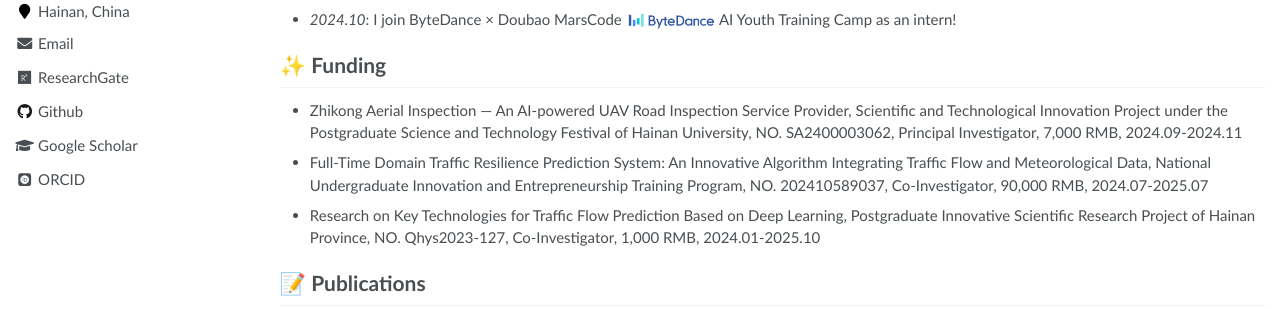
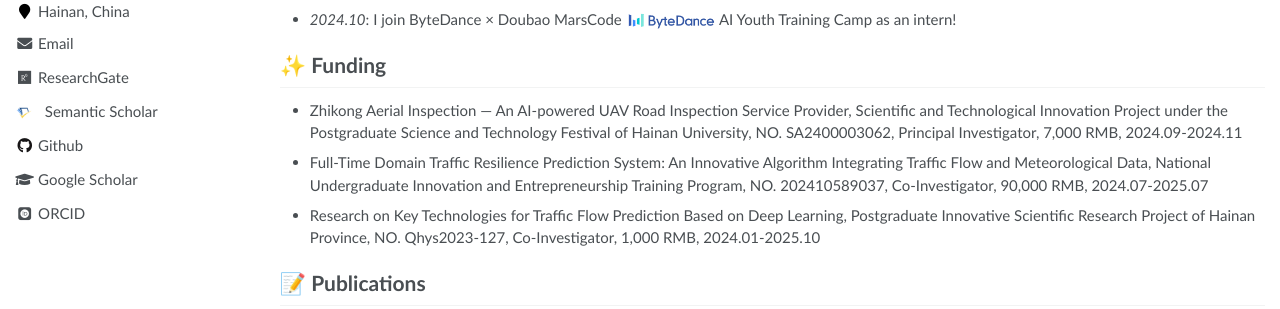
Before and after one commit to yuchaozhi/yuchaozhi.github.io, a Jekyll site: the page built from _pages/about.md, in a window 1280 px wide. Shown: the part 430-739 px from the top of the page. Built offline with Jekyll 4.4.1, drawn with Linux system fonts in a browser that asks for light colours; some web fonts are replaced.

Commit message:
update semantic scholar logo

```diff
--- a/_config.yml
+++ b/_config.yml
@@ -30,6 +30,7 @@ author:
   googlescholar    : "https://scholar.google.com/citations?user=bZ9TsCcAAAAJ"
   email            : "yuchaozhi@hainanu.edu.cn"
   researchgate     : "https://www.researchgate.net/profile/Chaozhi-Yu"
+  semanticscholar  : "https://www.semanticscholar.org/author/Chaozhi-Yu/2346930896"
   uri              :
   bitbucket        :
   codepen          :
--- a/_includes/author-profile.html
+++ b/_includes/author-profile.html
@@ -36,6 +36,9 @@
       {% endif %}
        {% if author.researchgate %}
         <li><a href="{{ author.researchgate }}"><i class="fab fa-fw fa-researchgate" aria-hidden="true"></i> ResearchGate</a></li>
+      {% endif %}
+      {% if author.semanticscholar %}
+        <li><a href="{{ author.semanticscholar }}"><img src="/images/semantic-scholar-logo.png" alt="Semantic Scholar" style="width: 18px; height: 18px; margin-right: 8px; vertical-align: middle;"> Semantic Scholar</a></li>
       {% endif %}
       {% if author.twitter %}
         <li><a href="https://twitter.com/{{ author.twitter }}"><i class="fab fa-fw fa-twitter-square" aria-hidden="true"></i> Twitter</a></li>
@@ -132,6 +135,9 @@
        {% if author.researchgate %}
         <a href="{{ author.researchgate }}"><i class="fab fa-fw fa-researchgate" aria-hidden="true"></i></a>
       {% endif %}
+      {% if author.semanticscholar %}
+        <a href="{{ author.semanticscholar }}"><img src="/images/semantic-scholar-logo.png" alt="Semantic Scholar" style="width: 18px; height: 18px; vertical-align: middle;"></a>
+      {% endif %}
       {% if author.twitter %}
         <a href="https://twitter.com/{{ author.twitter }}"><i class="fab fa-fw fa-twitter-square" aria-hidden="true"></i></a>
       {% endif %}
```
Also changed, not shown: images/semantic-scholar-logo.png (added).
